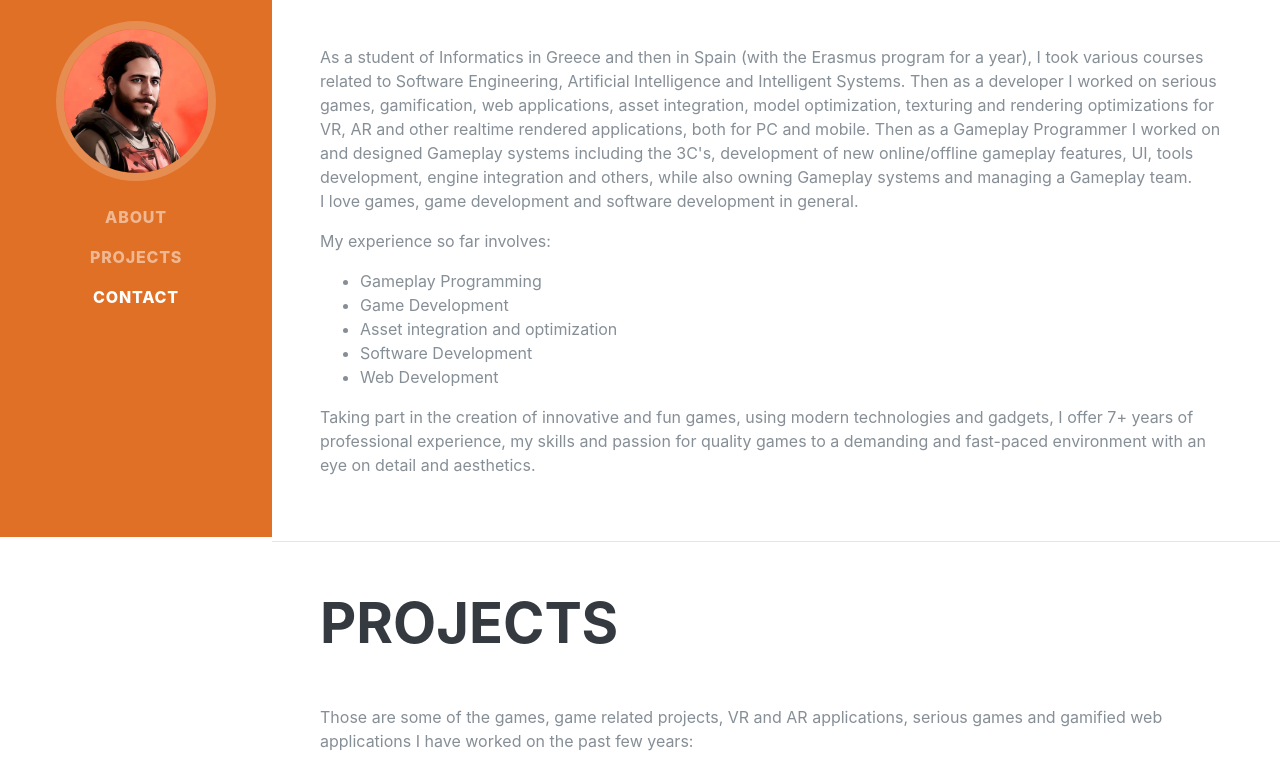
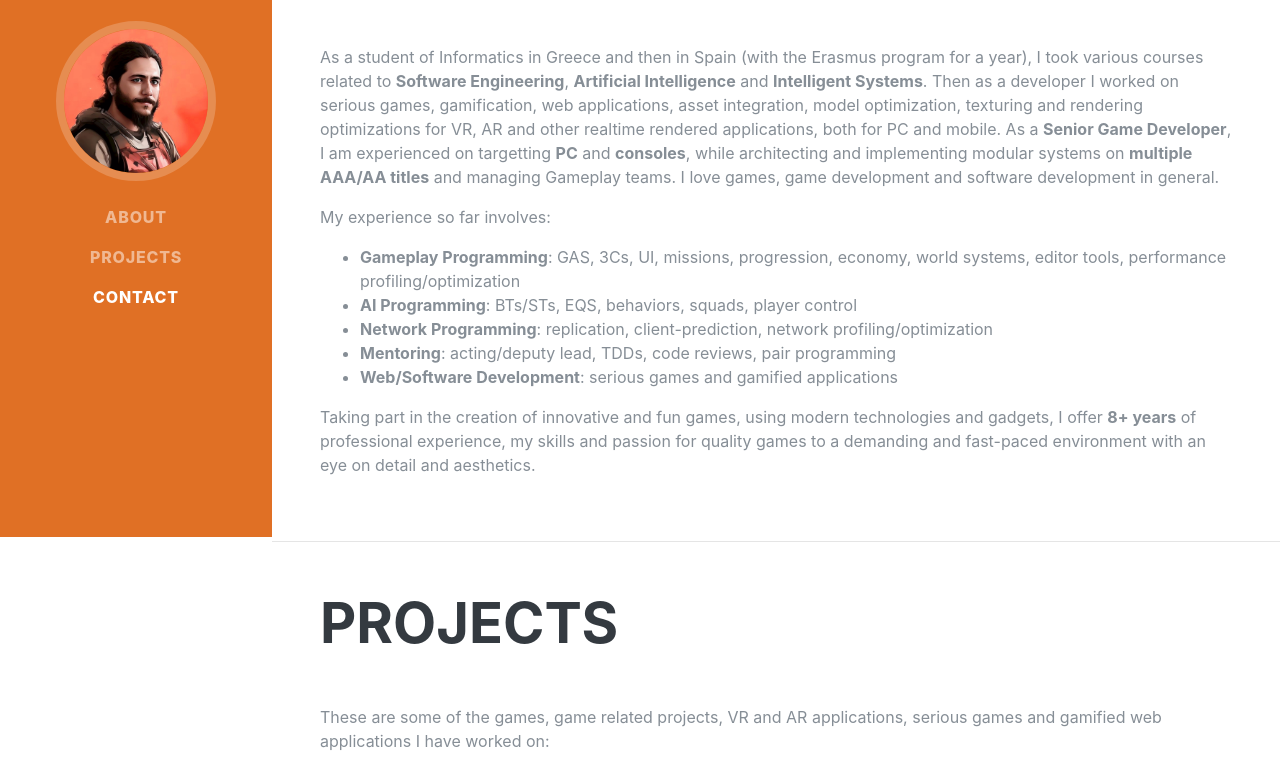
Before and after one commit to Gheldar/Gheldar.github.io, a website: page index.html in a window 1280 px wide. Shown: the part 263-1044 px from the top of the page. Drawn offline with Linux system fonts and the light colour scheme; files whose address does not match are found by name; a web font is replaced by a local one.

Commit message:
Updated CV and bio

```diff
--- a/index.html
+++ b/index.html
@@ -73,18 +73,18 @@
 		<section class="resume-section p-3 p-lg-5 d-flex align-items-center" id="about">
 			<div class="w-100">
 				<h1 class="mb-0">George <span class="text-primary">Tzortzopoulos</span></h1>
-				<div class="subheading mb-5">Gameplay Programmer</div>
+				<div class="subheading mb-5">Senior Gameplay Programmer</div>
 				<p class="lead mb-5">
-					<p>As a student of Informatics in Greece and then in Spain (with the Erasmus program for a year), I took various courses related to Software Engineering, Artificial Intelligence and Intelligent Systems. Then as a developer I worked on serious games, gamification, web applications,&nbsp;asset integration, model optimization, texturing and rendering&nbsp;optimizations for VR, AR and other realtime rendered applications, both for PC and mobile. Then as a Gameplay Programmer I worked on and designed Gameplay systems including the 3C's, development of new online/offline gameplay features, UI, tools development, engine integration and others, while also owning Gameplay systems and managing a Gameplay team. I&nbsp;love games, game development and software development in general.</p>
+					<p>As a student of Informatics in Greece and then in Spain (with the Erasmus program for a year), I took various courses related to <b>Software Engineering</b>, <b>Artificial Intelligence</b> and <b>Intelligent Systems</b>. Then as a developer I worked on serious games, gamification, web applications,&nbsp;asset integration, model optimization, texturing and rendering optimizations for VR, AR and other realtime rendered applications, both for PC and mobile. As a <b>Senior Game Developer</b>, I am experienced on targetting <b>PC</b> and <b>consoles</b>, while architecting and implementing modular systems on <b>multiple AAA/AA titles</b> and managing Gameplay teams. I&nbsp;love games, game development and software development in general.</p>
 					<p>My experience so far involves:</p>
 					<ul>
-						<li class="firstItem">Gameplay Programming</li>
-						<li>Game Development</li>
-						<li>Asset integration and optimization</li>
-						<li>Software Development</li>
-						<li class="lastItem">Web Development</li>
+						<li class="firstItem"><b>Gameplay Programming</b>: GAS, 3Cs, UI, missions, progression, economy, world systems, editor tools, performance profiling/optimization</li>
+						<li><b>AI Programming</b>: BTs/STs, EQS, behaviors, squads, player control</li>
+						<li><b>Network Programming</b>: replication, client-prediction, network profiling/optimization</li>
+						<li><b>Mentoring</b>: acting/deputy lead, TDDs, code reviews, pair programming</li>
+						<li class="lastItem"><b>Web/Software Development</b>: serious games and gamified applications</li>
 					</ul>
-					<p>Taking part in the creation of innovative and fun games, using modern technologies and gadgets, I offer 7+ years of professional experience, my skills and passion for quality games to a demanding and fast-paced environment with an eye on detail and aesthetics.</p> </div>
+					<p>Taking part in the creation of innovative and fun games, using modern technologies and gadgets, I offer <b>8+ years</b> of professional experience, my skills and passion for quality games to a demanding and fast-paced environment with an eye on detail and aesthetics.</p> </div>
 				</p>
 			</div>
 		</section>
@@ -94,7 +94,7 @@
 		<section class="resume-section p-3 p-lg-5 d-flex justify-content-center" id="projects">
 			<div class="w-100">
 				<h2 class="mb-5">Projects</h2>
-				<p class="lead mb-5" style="font-size:16px">Those are some of the games, game related projects, VR and AR applications, serious games and gamified web applications I have worked on the past few years:</p>
+				<p class="lead mb-5" style="font-size:16px">These are some of the games, game related projects, VR and AR applications, serious games and gamified web applications I have worked on:</p>
 				<div class="projects-content">
 
 					<div id="trigger_UNANNOUNCED-PROJECT" class="col-lg-4 col-sm-6 text-center mb-4">
```
Also changed, not shown: 1 other file.
